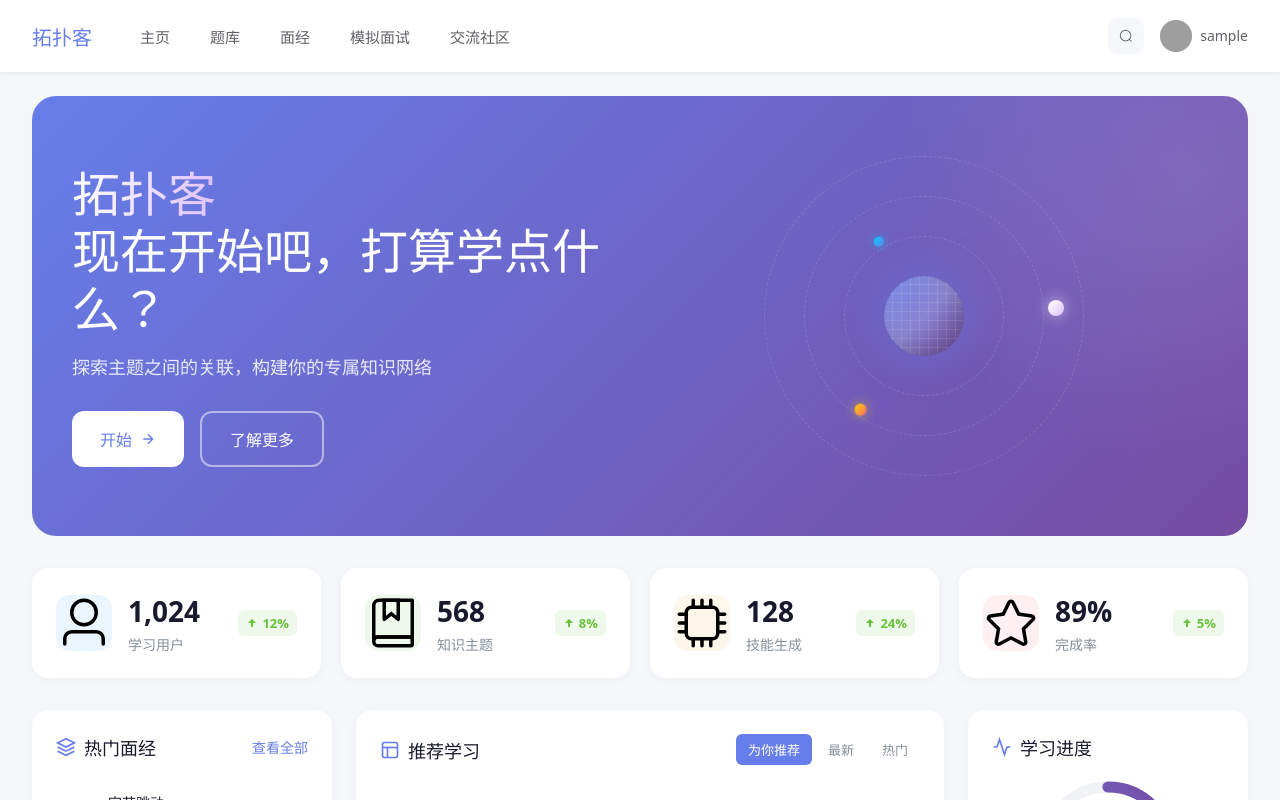
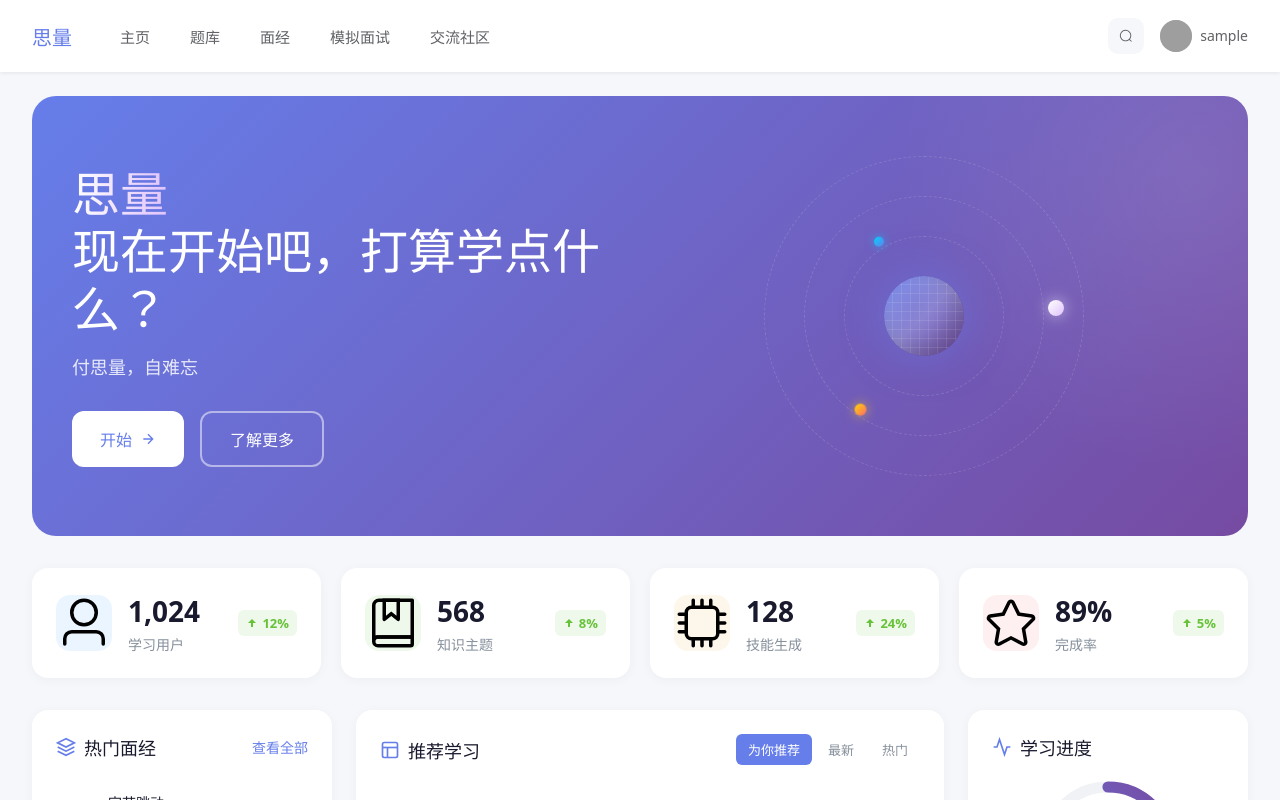
Before and after one commit to Suluo0/siLiang, a Vue app in the folder TOPICSYSTEM_Web/: page /dashboard in a window 1280 px wide. Built offline with nearby package versions, Linux system fonts and the light colour scheme; sample sign-in values are in the browser's storage; grey boxes are pictures that could not be loaded.

Commit message:
brand: rename to 思量 + slogan 付思量，自难忘

```diff
--- a/TOPICSYSTEM_Web/src/components/Dashboard/HeroSection.vue
+++ b/TOPICSYSTEM_Web/src/components/Dashboard/HeroSection.vue
@@ -2,11 +2,11 @@
   <section class="hero-section">
     <div class="hero-content">
       <h1 class="hero-title">
-        <span class="gradient-text">拓扑客</span>
+        <span class="gradient-text">思量</span>
         <br />现在开始吧，打算学点什么？
       </h1>
       <p class="hero-subtitle">
-        探索主题之间的关联，构建你的专属知识网络
+        付思量，自难忘
       </p>
       <div class="hero-actions">
         <button class="btn-primary" @click="handleStart">
--- a/TOPICSYSTEM_Web/src/layout/MainLayout.vue
+++ b/TOPICSYSTEM_Web/src/layout/MainLayout.vue
@@ -3,7 +3,7 @@
     <!-- 顶边栏 -->
     <header class="header">
       <div class="header-left">
-        <h1 class="logo" @click="goHome">拓扑客</h1>
+        <h1 class="logo" @click="goHome">思量</h1>
         <nav class="nav-menu">
           <a href="#" class="nav-item" @click.prevent="goToHome">主页</a>
           <a href="#" class="nav-item" @click.prevent="goToLibrary">题库</a>
--- a/TOPICSYSTEM_Web/src/views/Auth/Login.vue
+++ b/TOPICSYSTEM_Web/src/views/Auth/Login.vue
@@ -1,7 +1,7 @@
 <template>
   <div class="login-page">
     <div class="login-card">
-      <h1 class="brand">TopicSystem</h1>
+      <h1 class="brand">思量</h1>
 
       <!-- ═══ 登录 ═══ -->
       <template v-if="!showRegister">
--- a/TOPICSYSTEM_Web/src/views/Chat/index.vue
+++ b/TOPICSYSTEM_Web/src/views/Chat/index.vue
@@ -20,7 +20,7 @@
               </svg>
             </div>
             <h1 class="welcome-title">
-              <span class="gradient-text">拓扑客</span>
+              <span class="gradient-text">思量</span>
             </h1>
             <p class="welcome-desc">告诉我你想学习什么，我来为你构建知识图谱</p>
           </div>
--- a/TOPICSYSTEM_Web/src/views/Topic/topic_detail.vue
+++ b/TOPICSYSTEM_Web/src/views/Topic/topic_detail.vue
@@ -138,8 +138,8 @@
     <el-dialog v-model="showUpgrade" title="" width="720px" :close-on-click-modal="false" class="upgrade-dialog">
       <div class="upgrade-hero">
         <div class="hero-badge">限时特惠</div>
-        <h2 class="hero-title">解锁完整题库</h2>
-        <p class="hero-sub">选择适合你的方案，提升面试备战效率</p>
+        <h2 class="hero-title">思量</h2>
+        <p class="hero-sub">付思量，自难忘</p>
       </div>
 
       <div class="plan-grid">
```
